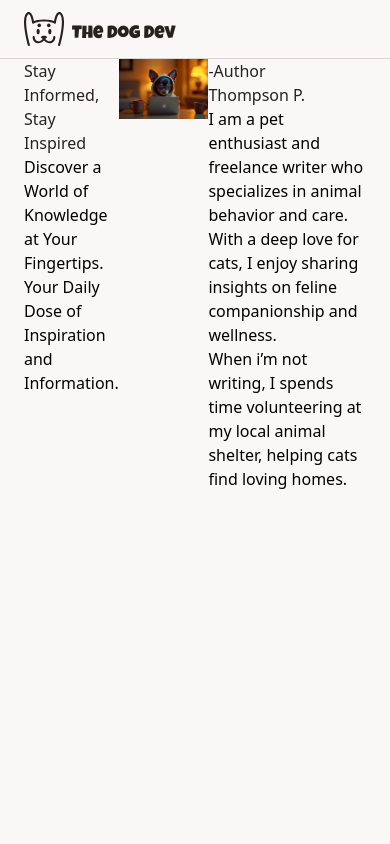
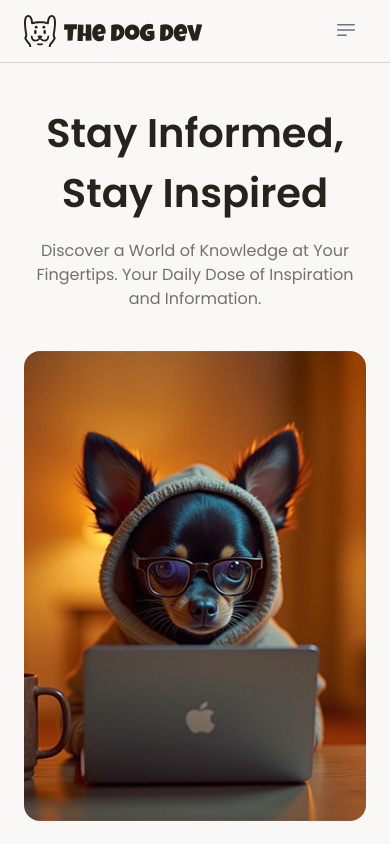
Before and after one commit to boatbie14/personal-blog, a React (Vite) app: page / in a window 390 px wide. Shown: the top 844 px of the page. Built offline with nearby package versions, Linux system fonts and the light colour scheme.

Commit message:
feat(ui): Navbar and Hero section on Mobile and Desktop

```diff
--- a/index.html
+++ b/index.html
@@ -11,6 +11,10 @@
     <link rel="preconnect" href="https://fonts.googleapis.com" />
     <link rel="preconnect" href="https://fonts.gstatic.com" crossorigin />
     <link href="https://fonts.googleapis.com/css2?family=Luckiest+Guy&display=swap" rel="stylesheet" />
+    <link
+      href="https://fonts.googleapis.com/css2?family=Poppins:ital,wght@0,100;0,200;0,300;0,400;0,500;0,600;0,700;0,800;0,900;1,100;1,200;1,300;1,400;1,500;1,600;1,700;1,800;1,900&display=swap"
+      rel="stylesheet"
+    />
   </head>
   <body>
     <div id="root"></div>
--- a/src/App.jsx
+++ b/src/App.jsx
@@ -7,22 +7,25 @@ function App() {
   return (
     <>
       <Navbar />
-      <section id="hero-section">
-        <div className="container flex">
-          <div id="motto" className="">
-            <h1>Stay Informed, Stay Inspired</h1>
-            <p>Discover a World of Knowledge at Your Fingertips. Your Daily Dose of Inspiration and Information.</p>
+      <section id="hero-section" className="w-full py-10 md:py-20">
+        <div className="container flex flex-col gap-[40px] md:gap-[60px] md:flex-row">
+          <div id="motto" className="md:w-1/3 md:flex md:flex-col md:justify-center">
+            <h1 className="text-[40px] md:text-[56px] poppins-semibold text-center md:text-right pb-4">Stay Informed, Stay Inspired</h1>
+            <p className="text-center md:text-right">
+              Discover a World of Knowledge at Your Fingertips. Your Daily Dose of Inspiration and Information.
+            </p>
           </div>
-          <div id="hero-image">
-            <img src="/assets/images/thedogdev-hero-image.jpg" alt="Hero image" />
+          <div id="hero-image" className="h-[470px] md:h-[530px] overflow-hidden md:w-1/3">
+            <img src="/assets/images/thedogdev-hero-image.jpg" className="w-auto h-full object-cover rounded-2xl" alt="Hero image" />
           </div>
-          <div id="author">
-            <h2>-Author</h2>
-            <h3>Thompson P.</h3>
+          <div id="author" className="md:w-1/3 md:flex md:flex-col md:justify-center">
+            <h2 className="text-xs text-[#75716B] font-medium pb-3">-Author</h2>
+            <h3 className="text-2xl font-semibold pb-4">Kittiphat</h3>
             <p>
               I am a pet enthusiast and freelance writer who specializes in animal behavior and care. With a deep love for cats, I enjoy
-              sharing insights on feline companionship and wellness.{" "}
+              sharing insights on feline companionship and wellness.
             </p>
+            <br />
             <p>When i’m not writing, I spends time volunteering at my local animal shelter, helping cats find loving homes.</p>
           </div>
         </div>
--- a/src/components/Navbar.jsx
+++ b/src/components/Navbar.jsx
@@ -1,13 +1,63 @@
+import { toggleMobileMenu } from "../utils/navbarUtils";
+
 function Navbar() {
   return (
     <header className="w-full border-b border-[#DAD6D1]">
-      <div className="container">
-        <div id="logo-header" className="flex items-center gap-2">
-          <img src="/assets/images/thedogdev_logo.svg" className="w-10 md:w-auto" alt="The Dog Dev Logo" />
-          <span className="luckiest-guy-regular text-lg">The Dog Dev</span>
+      <div className="container flex py-[10px] bg-[#f9f8f6] md:py-4 relative z-[9999]">
+        <div id="logo-header" className="flex items-center gap-2 w-2/3 md:w-1/2 md:gap-4">
+          <img src="/assets/images/thedogdev_logo.svg" className="w-8 md:w-11" alt="The Dog Dev Logo" />
+          <span className="luckiest-guy-regular text-2xl md:text-3xl">The Dog Dev</span>
         </div>
-        <nav></nav>
+        <div id="nav-container" className="w-1/3 md:w-1/2 flex justify-end">
+          <nav id="nav-desktop" className="hidden md:flex gap-3">
+            <button className="black-outline-btn">Login</button>
+            <button className="black-btn">Sign Up</button>
+          </nav>
+
+          <button
+            data-collapse-toggle="navbar-default"
+            type="button"
+            class="inline-flex items-center p-2 w-10 h-10 justify-center text-sm text-gray-500 rounded-lg md:hidden hover:bg-gray-100 focus:outline-none focus:ring-2 focus:ring-gray-200 dark:text-gray-400 dark:hover:bg-gray-700 dark:focus:ring-gray-600"
+            aria-controls="navbar-default"
+            aria-expanded="false"
+            onClick={toggleMobileMenu}
+          >
+            <span class="sr-only">Open main menu</span>
+
+            <svg
+              id="hamburger-ic"
+              xmlns="http://www.w3.org/2000/svg"
+              fill="#26231e"
+              viewBox="0 0 24 24"
+              stroke-width="1.5"
+              stroke="currentColor"
+              className="size-6"
+            >
+              <path stroke-linecap="round" stroke-linejoin="round" d="M3.75 6.75h16.5M3.75 12h16.5m-16.5 5.25H12" />
+            </svg>
+
+            <svg
+              id="hamburger-close-ic"
+              xmlns="http://www.w3.org/2000/svg"
+              fill="#26231e"
+              viewBox="0 0 24 24"
+              stroke-width="1.5"
+              stroke="currentColor"
+              className="size-6 hidden"
+            >
+              <path stroke-linecap="round" stroke-linejoin="round" d="M6 18 18 6M6 6l12 12" />
+            </svg>
+          </button>
+        </div>
       </div>
+      {/* /.container */}
+      <nav
+        id="nav-mobile"
+        className="container bg-[#f9f8f6] flex flex-col px-6 py-10 gap-6 shadow-[2px_2px_16px_0px_rgba(0,0,0,0.10)] top-[63px] left-0 absolute z-[1000] hidden"
+      >
+        <button className="black-outline-btn">Login</button>
+        <button className="black-btn">Sign Up</button>
+      </nav>
     </header>
   );
 }
--- a/src/index.css
+++ b/src/index.css
@@ -1,6 +1,7 @@
 :root {
   --main-bg-color: #f9f8f6;
   --color-back: #26231e;
+  --color-gray: #75716b;
 }
 
 body {
@@ -8,6 +9,7 @@ body {
   padding: 0;
   box-sizing: border-box;
   background-color: var(--main-bg-color);
+  font-family: "Poppins", sans-serif;
 }
 
 /* Font */
@@ -17,11 +19,124 @@ body {
   font-style: normal;
   margin-top: 10px;
 }
+.poppins-thin {
+  font-family: "Poppins", sans-serif;
+  font-weight: 100;
+  font-style: normal;
+}
+
+.poppins-extralight {
+  font-family: "Poppins", sans-serif;
+  font-weight: 200;
+  font-style: normal;
+}
+
+.poppins-light {
+  font-family: "Poppins", sans-serif;
+  font-weight: 300;
+  font-style: normal;
+}
+
+.poppins-regular {
+  font-family: "Poppins", sans-serif;
+  font-weight: 400;
+  font-style: normal;
+}
+
+.poppins-medium {
+  font-family: "Poppins", sans-serif;
+  font-weight: 500;
+  font-style: normal;
+}
+
+.poppins-semibold {
+  font-family: "Poppins", sans-serif;
+  font-weight: 600;
+  font-style: normal;
+}
+
+.poppins-bold {
+  font-family: "Poppins", sans-serif;
+  font-weight: 700;
+  font-style: normal;
+}
+
+.poppins-extrabold {
+  font-family: "Poppins", sans-serif;
+  font-weight: 800;
+  font-style: normal;
+}
+
+.poppins-black {
+  font-family: "Poppins", sans-serif;
+  font-weight: 900;
+  font-style: normal;
+}
+
+.poppins-thin-italic {
+  font-family: "Poppins", sans-serif;
+  font-weight: 100;
+  font-style: italic;
+}
+
+.poppins-extralight-italic {
+  font-family: "Poppins", sans-serif;
+  font-weight: 200;
+  font-style: italic;
+}
+
+.poppins-light-italic {
+  font-family: "Poppins", sans-serif;
+  font-weight: 300;
+  font-style: italic;
+}
+
+.poppins-regular-italic {
+  font-family: "Poppins", sans-serif;
+  font-weight: 400;
+  font-style: italic;
+}
+
+.poppins-medium-italic {
+  font-family: "Poppins", sans-serif;
+  font-weight: 500;
+  font-style: italic;
+}
+
+.poppins-semibold-italic {
+  font-family: "Poppins", sans-serif;
+  font-weight: 600;
+  font-style: italic;
+}
+
+.poppins-bold-italic {
+  font-family: "Poppins", sans-serif;
+  font-weight: 700;
+  font-style: italic;
+}
+
+.poppins-extrabold-italic {
+  font-family: "Poppins", sans-serif;
+  font-weight: 800;
+  font-style: italic;
+}
+
+.poppins-black-italic {
+  font-family: "Poppins", sans-serif;
+  font-weight: 900;
+  font-style: italic;
+}
 
 h1,
 h2,
 h3 {
   color: #26231e;
+}
+
+p {
+  color: var(--color-gray);
+  font-size: 16px;
+  line-height: 24px;
 }
 
 /* Header */
@@ -38,11 +153,25 @@ header #logo-header {
   margin: auto;
 }
 
-@media only screen and (max-width: 600px) {
-  header {
-    padding: 10px 0px;
-  }
+@media only screen and (max-width: 1024px) {
   .container {
-    padding: 0px 24px;
+    padding-left: 24px;
+    padding-right: 24px;
   }
 }
+
+.black-btn {
+  color: #fff;
+  font-weight: 500;
+  padding: 12px 40px;
+  background-color: var(--color-back);
+  border-radius: 24px;
+}
+.black-outline-btn {
+  color: var(--color-back);
+  font-weight: 500;
+  padding: 11px 39px;
+  background-color: var(-main-bg-color);
+  border: 1px solid var(--color-back);
+  border-radius: 24px;
+}
--- /dev/null
+++ b/src/utils/navbarUtils.js
@@ -0,0 +1,18 @@
+export function toggleMobileMenu() {
+  const mobileNav = document.getElementById("nav-mobile");
+  const hamburgerBtn = document.getElementById("hamburger-btn");
+  const hamburgerIcon = document.getElementById("hamburger-ic");
+  const hamburgerCloseIcon = document.getElementById("hamburger-close-ic");
+
+  if (mobileNav.classList.contains("hidden")) {
+    mobileNav.classList.remove("hidden");
+    hamburgerIcon.classList.add("hidden");
+    hamburgerCloseIcon.classList.remove("hidden");
+    hamburgerBtn.setAttribute("aria-expanded", "true");
+  } else {
+    mobileNav.classList.add("hidden");
+    hamburgerIcon.classList.remove("hidden");
+    hamburgerCloseIcon.classList.add("hidden");
+    hamburgerBtn.setAttribute("aria-expanded", "false");
+  }
+}
```
Also changed, not shown: public/assets/images/favicon.png, public/assets/images/thedogdev_logo.svg.
